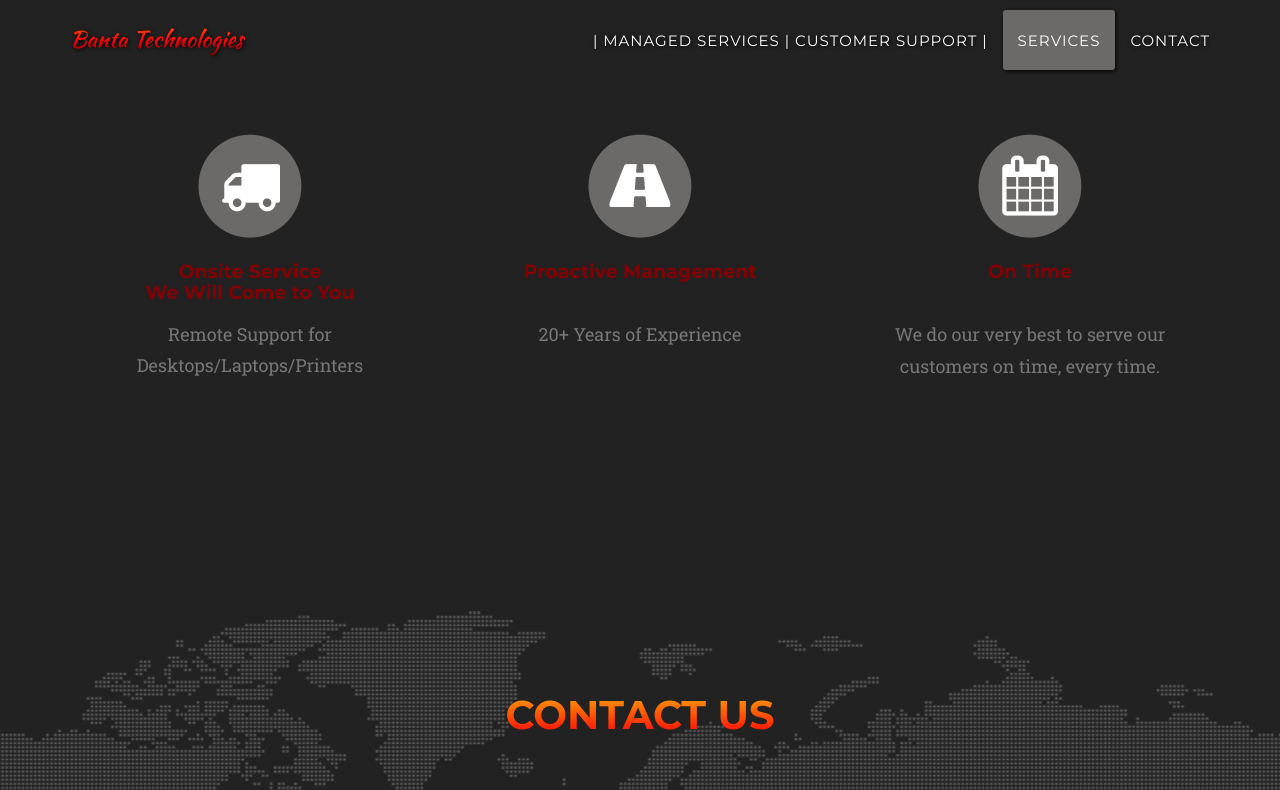
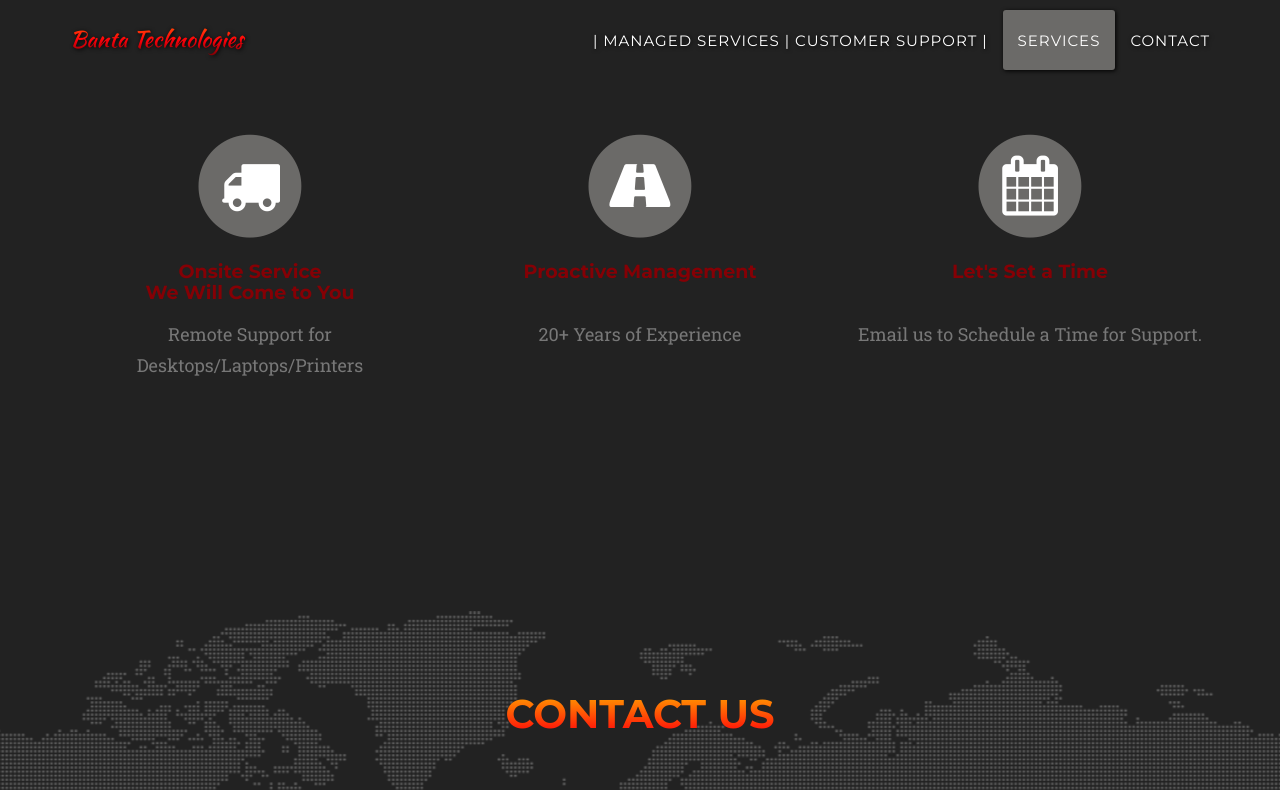
Before and after one commit to Banta-Technologies/bantatechnologies, a Jekyll site: the page built from index.html, in a window 1280 px wide and 900 px high, scrolled down 1060 px, cut to the strip 0-790 px from the top of the window. Built offline with Jekyll 4.4.1, drawn with Linux system fonts in a browser that asks for light colours; some web fonts are replaced.

Commit message:
Changed verbage below icons

```diff
--- a/_includes/services.html
+++ b/_includes/services.html
@@ -44,9 +44,9 @@
                         <i class="fa fa-circle fa-stack-2x text-primary"></i>
                         <i class="fa fa-calendar fa-stack-1x fa-inverse"></i>
                     </span>
-                    <h4 class="service-heading">On Time</h4>
+                    <h4 class="service-heading">Let's Set a Time</h4>
                     <br>
-                    <p class="text-muted">We do our very best to serve our customers on time, every time.</p>
+                    <p class="text-muted">Email us to Schedule a Time for Support.</p>
                 </div>
             </div>
         </div>
```
